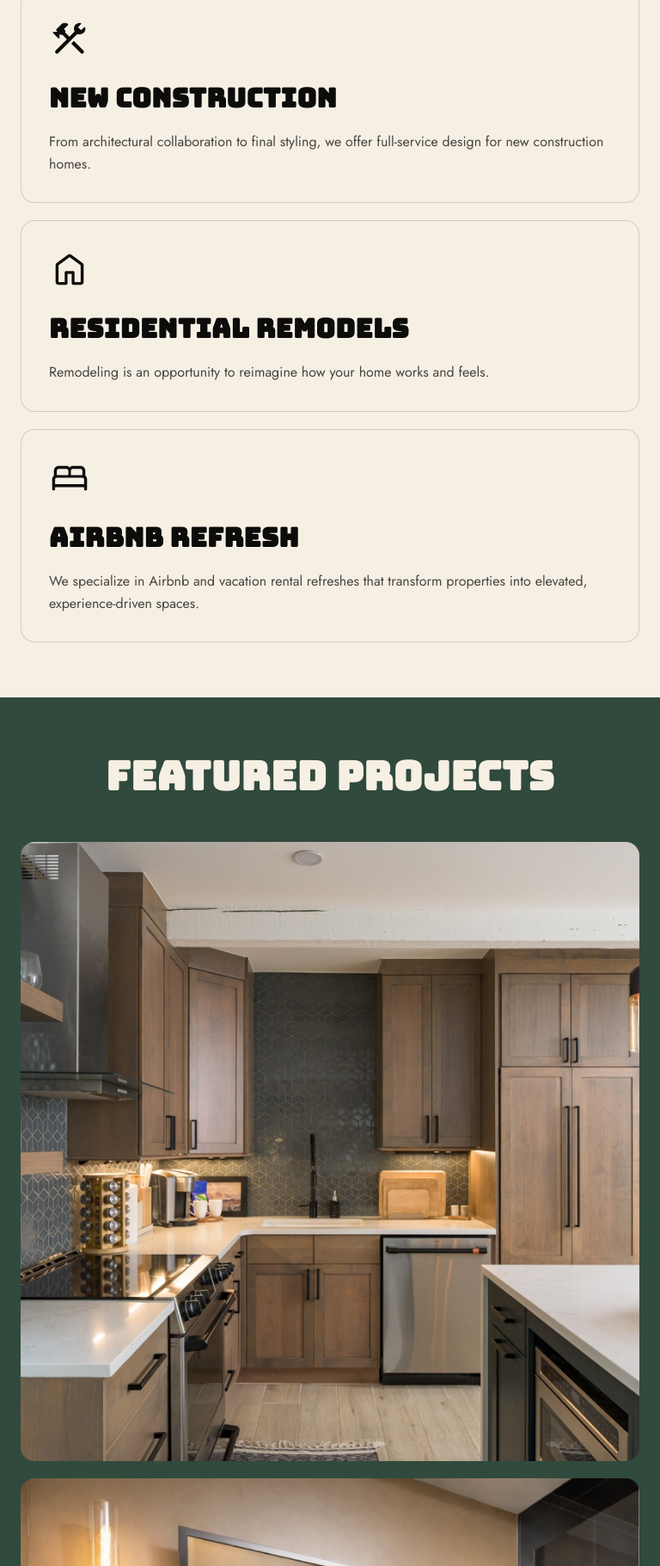
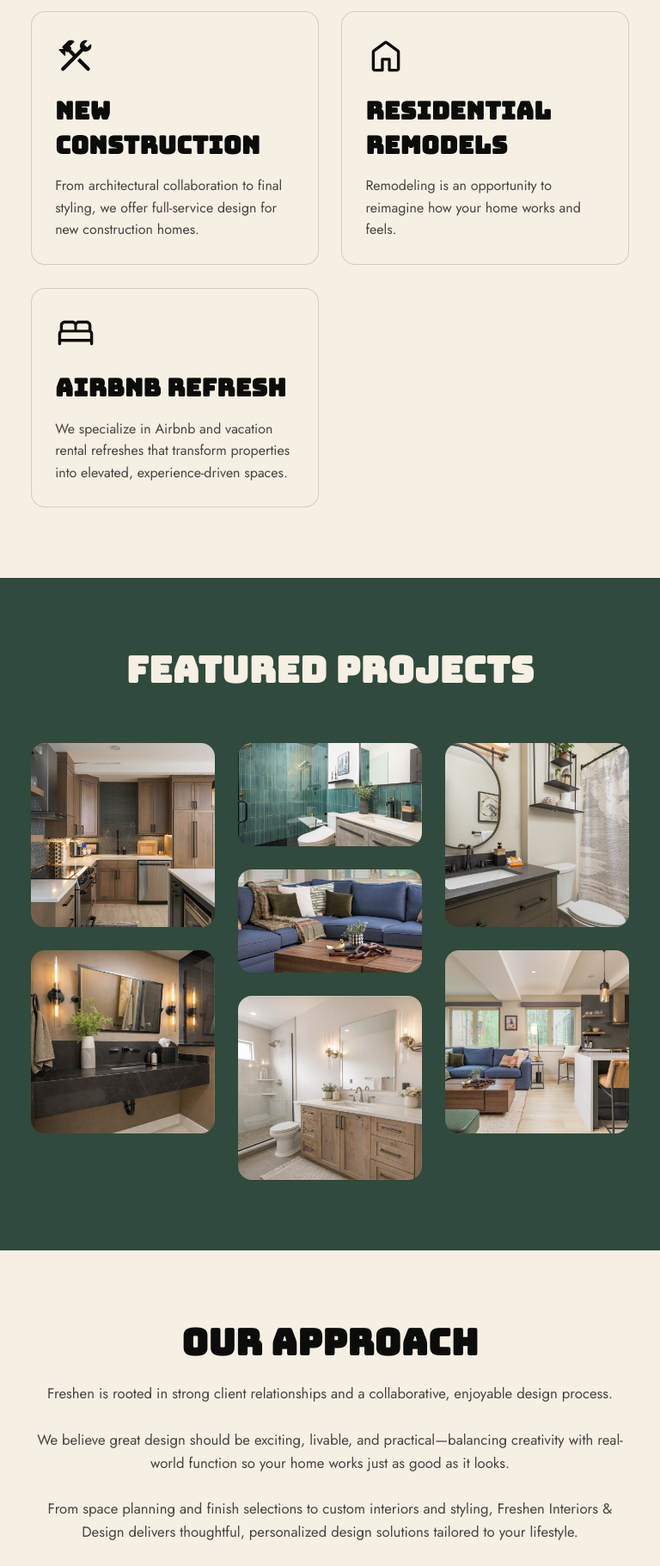
Before and after one commit to JakeMetz8/freshen-interiors, an Astro site: page / in a window 768 px wide. Shown: the part 979-2800 px from the top of the page at 86% size. Built offline with nearby package versions, Linux system fonts and the light colour scheme; Astro itself is replaced by a stand-in of ours.

Commit message:
feat: upgrade astro version feat: fix mobile responsive design in Hero, Navbar, Services, Gallery, and About

```diff
--- a/package.json
+++ b/package.json
@@ -9,9 +9,9 @@
     "astro": "astro"
   },
   "dependencies": {
-    "@astrojs/check": "^0.9.8",
-    "@astrojs/vercel": "^10.0.4",
-    "astro": "^6.1.7",
+    "@astrojs/check": "^0.9.10",
+    "@astrojs/vercel": "^11.0.5",
+    "astro": "^7.2.2",
     "typescript": "^5.9.3"
   }
 }
--- a/src/components/About.astro
+++ b/src/components/About.astro
@@ -17,9 +17,12 @@ const portrait = '/about-portrait.png';
 </section>
 
 <style>
+  /* Interpolated between the two frames the design pins, mobile (375) and
+     desktop (1440), as in Services and Gallery. */
   .about {
     width: 100%;
-    padding: 112px 64px 0;
+    padding: clamp(64px, calc(47.1px + 4.507vw), 112px)
+             clamp(20px, calc(4.51px + 4.1315vw), 64px) 0;
     background-color: var(--color-secondary);
   }
 
@@ -33,16 +36,19 @@ const portrait = '/about-portrait.png';
   }
 
   .about__content {
-    max-width: 624px;
+    /* 624/1280. Proportional rather than a fixed 624px so the text column and
+       the image hold the frame's 80px gap at every width — at fixed widths the
+       576px image sat on top of the copy anywhere below ~1360px. */
+    max-width: 48.75%;
     display: flex;
     flex-direction: column;
-    gap: 24px;
+    gap: clamp(20px, calc(18.59px + 0.3756vw), 24px);
   }
 
   .about__title {
     margin: 0;
     font-family: var(--font-heading);
-    font-size: 52px;
+    font-size: clamp(2rem, calc(30.37px + 1.5023vw), 52px);
     line-height: 1.2;
     letter-spacing: 0.01em;
     color: #0c0c0b;
@@ -51,9 +57,11 @@ const portrait = '/about-portrait.png';
   .about__body {
     display: flex;
     flex-direction: column;
-    gap: 1em;
+    /* Both frames separate the paragraphs with a blank line, i.e. one full
+       line box (1.6em), not 1em. */
+    gap: 1.6em;
     font-family: var(--font-body);
-    font-size: 18px;
+    font-size: clamp(16px, calc(15.3px + 0.1878vw), 18px);
     line-height: 1.6;
     color: rgba(12, 12, 11, 0.75);
   }
@@ -66,35 +74,43 @@ const portrait = '/about-portrait.png';
     position: absolute;
     right: 0;
     bottom: 0;
-    width: 576px;
+    /* 576/1280, the counterpart to .about__content's 48.75%. */
+    width: 45%;
     height: auto;
     display: block;
     pointer-events: none;
   }
 
+  /* Mobile frame (Figma "Layout / 1 /", 375x892): the portrait drops below the
+     copy at full width, and both heading and body centre. */
   @media (max-width: 900px) {
-    .about {
-      padding: 64px 24px 0;
-    }
-
     .about__container {
       flex-direction: column;
       min-height: 0;
+      gap: 48px;
     }
 
     .about__content {
       max-width: none;
     }
 
+    .about__title,
+    .about__body {
+      text-align: center;
+    }
+
+    /* The frame crops the portrait to 335x405 and rounds it. Its CROP transform
+       keeps the lower ~80% of the source, which object-position: bottom
+       reproduces under object-fit: cover. */
     .about__media {
       position: static;
       width: 100%;
-      max-width: 400px;
-      margin: 32px auto 0;
-    }
-
-    .about__title {
-      font-size: clamp(2rem, 6vw, 3rem);
+      max-width: none;
+      aspect-ratio: 335 / 405;
+      object-fit: cover;
+      object-position: bottom;
+      border-radius: 16px;
+      margin: 0;
     }
   }
 </style>
--- a/src/components/Gallery.astro
+++ b/src/components/Gallery.astro
@@ -35,16 +35,20 @@ const columns = [
 </section>
 
 <style>
+  /* Same two-frame interpolation as Services: mobile (375) and desktop (1440)
+     are the only widths the design pins, so each value is a clamp that lands on
+     the frame value exactly at both ends and slides between them. */
   .gallery {
     width: 100%;
-    padding: 112px 64px;
+    padding: clamp(64px, calc(47.1px + 4.507vw), 112px)
+             clamp(20px, calc(4.51px + 4.1315vw), 64px);
     background-color: var(--color-primary);
   }
 
   .gallery__container {
     display: flex;
     flex-direction: column;
-    gap: 80px;
+    gap: clamp(48px, calc(36.73px + 3.0047vw), 80px);
     max-width: 1280px;
     margin: 0 auto;
   }
@@ -52,24 +56,47 @@ const columns = [
   .gallery__title {
     margin: 0;
     font-family: var(--font-heading);
-    font-size: 52px;
+    font-size: clamp(2rem, calc(30.37px + 1.5023vw), 52px);
     line-height: 1.2;
     letter-spacing: 0.01em;
     text-align: center;
     color: var(--color-secondary);
+    max-width: 768px;
+    margin-inline: auto;
   }
 
+  /* Columns stack on phones and sit three-up from 700px, where each is finally
+     wide enough to carry an image. A two-column step is deliberately skipped:
+     with three fixed columns it would strand the third alone on a second row
+     and leave half that row empty. */
   .gallery__grid {
     display: grid;
-    grid-template-columns: repeat(3, 1fr);
-    gap: 32px;
+    grid-template-columns: 1fr;
+    gap: clamp(24px, calc(21.18px + 0.7512vw), 32px);
     align-items: start;
+    /* While stacked, hold the images near the 335px the mobile frame asks for.
+       Without this a 690px-wide tablet would blow them up to ~630px, twice the
+       design size, and make the jump to three columns far more abrupt. Below
+       ~490px the container is already narrower than this, so phones are
+       untouched. width:100% is required, not redundant: the grid is a flex
+       item, and margin-inline:auto cancels the default stretch, which would
+       otherwise collapse the 1fr track to zero width. */
+    width: 100%;
+    max-width: 440px;
+    margin-inline: auto;
   }
 
   .gallery__column {
     display: flex;
     flex-direction: column;
-    gap: 32px;
+    gap: clamp(24px, calc(21.18px + 0.7512vw), 32px);
+  }
+
+  @media (min-width: 700px) {
+    .gallery__grid {
+      grid-template-columns: repeat(3, 1fr);
+      max-width: none;
+    }
   }
 
   .gallery__frame {
@@ -85,26 +112,4 @@ const columns = [
     display: block;
   }
 
-  @media (max-width: 900px) {
-    .gallery {
-      padding: 64px 24px;
-    }
-
-    .gallery__container {
-      gap: 48px;
-    }
-
-    .gallery__title {
-      font-size: clamp(2rem, 6vw, 3rem);
-    }
-
-    .gallery__grid {
-      grid-template-columns: 1fr;
-      gap: 20px;
-    }
-
-    .gallery__column {
-      gap: 20px;
-    }
-  }
 </style>
--- a/src/components/Hero.astro
+++ b/src/components/Hero.astro
@@ -19,7 +19,7 @@ const heroImage = '/hero-bedroom.png';
   .hero {
     position: relative;
     width: 100%;
-    height: calc(100vh - 72px);
+    height: calc(100vh - var(--navbar-h));
     overflow: hidden;
   }
 
@@ -74,23 +74,39 @@ const heroImage = '/hero-bedroom.png';
 
   @media (max-width: 900px) {
     .hero {
+      display: flex;
+      align-items: center;
+      justify-content: center;
       height: auto;
-      min-height: calc(100vh - 72px);
+      min-height: calc(100vh - var(--navbar-h));
+      padding: 64px 20px;
+    }
+
+    .hero__overlay {
+      background-color: rgba(0, 0, 0, 0.4);
+    }
+
+    /* The narrow hero crops to ~1/3 of the image width. Centering lands on the
+       bare wall between the bed and the nightstand, so bias left onto the bed
+       (its midpoint sits at ~33% of the source, the headboard ends at ~66%). */
+    .hero__image {
+      object-position: 24% 60%;
     }
 
     .hero__card {
       position: static;
-      margin: 48px 24px;
-      padding: 32px 24px;
+      width: 100%;
+      padding: 8px;
       gap: 16px;
+      text-align: center;
     }
 
     .hero__title {
-      font-size: clamp(2.25rem, 8vw, 3.5rem);
+      font-size: clamp(2rem, 10.67vw, 2.5rem);
     }
 
     .hero__body {
-      font-size: 1rem;
+      font-size: 18px;
     }
   }
 </style>
--- a/src/components/Navbar.astro
+++ b/src/components/Navbar.astro
@@ -16,7 +16,7 @@ const horizontalLogo = '/freshen-interiors-horizontal.svg';
     align-items: center;
     justify-content: center;
     width: 100%;
-    height: 72px;
+    height: var(--navbar-h);
     padding: 8px 16px;
     background-color: var(--color-secondary);
   }
@@ -54,4 +54,22 @@ const horizontalLogo = '/freshen-interiors-horizontal.svg';
   .navbar__cta:hover {
     opacity: 0.9;
   }
+
+  /* Mobile frame (Figma "Navbar / 3 /", 375x56). At the desktop sizes the
+     centred logo and the right-pinned CTA collide below 390px, so both scale
+     down here. */
+  @media (max-width: 900px) {
+    .navbar {
+      padding: 8px;
+    }
+
+    .navbar__logo {
+      height: 40px;
+    }
+
+    .navbar__cta {
+      right: 8px;
+      font-size: 12px;
+    }
+  }
 </style>
--- a/src/components/Services.astro
+++ b/src/components/Services.astro
@@ -37,16 +37,22 @@ const services = [
 </section>
 
 <style>
+  /* The design file pins two frames: mobile (375) and desktop (1440). Every
+     size below is a clamp that interpolates linearly between them, hitting the
+     frame value exactly at each end and sliding smoothly in between, so the
+     tablet range is derived from the design rather than guessed. Each ramp is
+     `intercept + slope*vw`, where slope = (desktop - mobile) / 1065px * 100. */
   .services {
     width: 100%;
-    padding: 112px 64px;
+    padding: clamp(64px, calc(47.1px + 4.507vw), 112px)
+             clamp(20px, calc(4.51px + 4.1315vw), 64px);
     background-color: var(--color-secondary);
   }
 
   .services__container {
     display: flex;
     flex-direction: column;
-    gap: 80px;
+    gap: clamp(48px, calc(36.73px + 3.0047vw), 80px);
     max-width: 1280px;
     margin: 0 auto;
   }
@@ -54,7 +60,7 @@ const services = [
   .services__title {
     margin: 0;
     font-family: var(--font-heading);
-    font-size: 52px;
+    font-size: clamp(2rem, calc(30.37px + 1.5023vw), 52px);
     line-height: 1.2;
     letter-spacing: 0.01em;
     text-align: center;
@@ -63,18 +69,22 @@ const services = [
     margin-inline: auto;
   }
 
+  /* auto-fit walks 1 -> 2 -> 3 columns on its own, so the middle range never
+     forces three columns into a width that cannot hold them. min(280px, 100%)
+     stops the track outrunning the container on very narrow screens. */
   .services__grid {
     display: grid;
-    grid-template-columns: repeat(3, 1fr);
-    gap: 32px;
+    grid-template-columns: repeat(auto-fit, minmax(min(280px, 100%), 1fr));
+    gap: clamp(24px, calc(21.18px + 0.7512vw), 32px);
   }
 
   .card {
     display: flex;
     flex-direction: column;
-    justify-content: center;
-    padding: 32px;
-    gap: 24px;
+    align-items: center;
+    justify-content: start;
+    padding: clamp(24px, calc(21.18px + 0.7512vw), 32px);
+    gap: clamp(20px, calc(18.59px + 0.3756vw), 24px);
     background-color: var(--color-secondary);
     border: 1px solid rgba(12, 12, 11, 0.15);
     border-radius: 16px;
@@ -88,16 +98,20 @@ const services = [
   .card__content {
     display: flex;
     flex-direction: column;
-    gap: 16px;
+    gap: clamp(12px, calc(10.59px + 0.3756vw), 16px);
   }
 
   .card__title {
     margin: 0;
     font-family: var(--font-heading);
-    font-size: 36px;
+    font-size: clamp(24px, calc(19.77px + 1.1268vw), 36px);
     line-height: 1.4;
     letter-spacing: 0.01em;
     color: #0c0c0b;
+    text-align: center;
+    /* Bungee sets a wide min-content; let a long word break rather than push
+       the card past its track. */
+    overflow-wrap: break-word;
   }
 
   .card__body {
@@ -106,28 +120,21 @@ const services = [
     font-size: 16px;
     line-height: 1.6;
     color: rgba(12, 12, 11, 0.75);
+    text-align: center;
   }
 
-  @media (max-width: 900px) {
-    .services {
-      padding: 64px 24px;
+  /* Alignment is the one thing that cannot interpolate: the mobile frame
+     centres the card text, the desktop frame left-aligns it. Flip at the point
+     the cards stop being full-width and the grid gains a second column —
+     centred reads well stacked, left reads better in a narrow column. The icon
+     stays left throughout, as in both frames. */
+  @media (min-width: 650px) {
+    .card {
+      align-items: flex-start;
     }
-
-    .services__container {
-      gap: 48px;
-    }
-
-    .services__title {
-      font-size: clamp(2rem, 6vw, 3rem);
-    }
-
-    .services__grid {
-      grid-template-columns: 1fr;
-      gap: 20px;
-    }
-
-    .card__title {
-      font-size: clamp(1.5rem, 4vw, 2rem);
+    .card__title,
+    .card__body {
+      text-align: left;
     }
   }
 </style>
--- a/src/styles/global.css
+++ b/src/styles/global.css
@@ -11,6 +11,17 @@
   --color-secondary: #F6EFE4;
   --font-heading: 'Bungee', sans-serif;
   --font-body: 'Jost', sans-serif;
+
+  /* Navbar height. The hero sizes itself against this to fill exactly one
+     viewport, so the two must stay in step — keep the breakpoint below in
+     sync with the one in Hero.astro and Navbar.astro. */
+  --navbar-h: 72px;
+}
+
+@media (max-width: 900px) {
+  :root {
+    --navbar-h: 56px;
+  }
 }
 
 html {
```
Also changed, not shown: .claude/settings.local.json, pnpm-lock.yaml.
